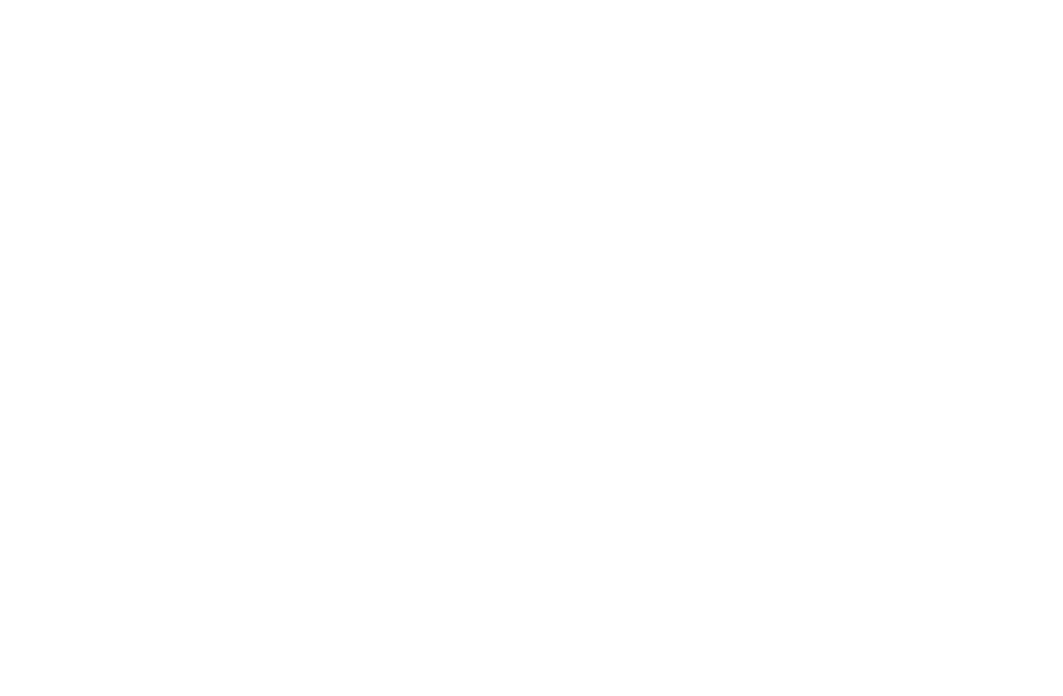
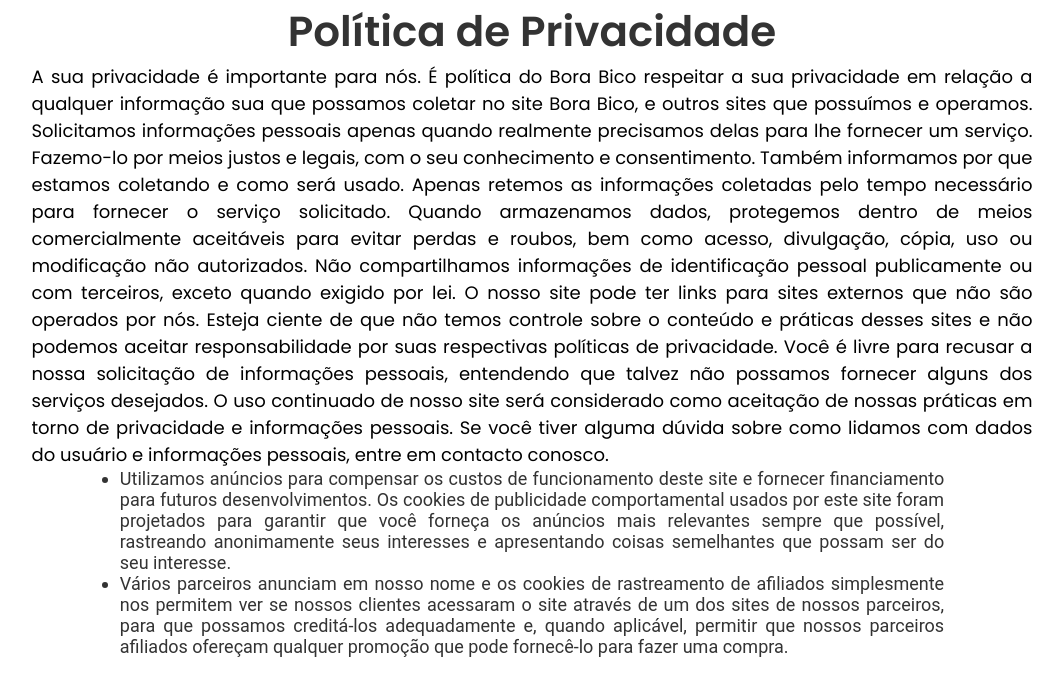
Before and after one commit to Jopolezi/Projeto-Integrador, a React (Vite) app in the folder frontend/: page /politicas in a window 1280 px wide. Before the commit this address had no page. Shown: the top 696 px of the page, without its empty margins (108-1171 px from the left). Built offline with nearby package versions, Linux system fonts and the light colour scheme; a web font is replaced by a local one.

Commit message:
policy page initialized

```diff
--- a/frontend/package.json
+++ b/frontend/package.json
@@ -24,6 +24,7 @@
     "react-number-format": "^5.4.4",
     "react-router-dom": "^7.4.0",
     "react-toastify": "^11.0.5",
+    "rsuite": "^5.82.0",
     "scrollreveal": "^4.0.9",
     "styled-components": "^6.1.16",
     "swiper": "^11.2.7"
--- a/frontend/src/main.jsx
+++ b/frontend/src/main.jsx
@@ -4,6 +4,7 @@
 import Home from './pages/home/home';
 import Login from './pages/login/login';
 import Register from './pages/register/register';
+import Politices from './pages/policy/Policy';
 import BicoPosting from './pages/posts/jobPost';
 import GlobalStyles from './styles/GlobalStyles';
 
@@ -18,6 +19,7 @@
         <Route path="/login" element={<Login />} />
         <Route path="/register" element={<Register />} />
         <Route path="/publicar-vaga" element={<BicoPosting />} />
+        <Route path="/politicas" element={<Politices />} />
       </Routes>
     </Router>
   </StrictMode>
--- a/frontend/src/pages/policy/Policy.jsx
+++ b/frontend/src/pages/policy/Policy.jsx
@@ -1,10 +1,32 @@
 import React from 'react'
+import * as S from "./styledPolitices"
 
 function Politices() {
 
     return (
         <>
+            <S.Container>
+                <S.Content>
+                    <S.Title>Política de Privacidade</S.Title>
 
+                    <S.Text>
+                        A sua privacidade é importante para nós. É política do Bora Bico respeitar a sua privacidade em relação a qualquer informação sua que possamos coletar no site Bora Bico, e outros sites que possuímos e operamos.
+                        Solicitamos informações pessoais apenas quando realmente precisamos delas para lhe fornecer um serviço. Fazemo-lo por meios justos e legais, com o seu conhecimento e consentimento. Também informamos por que estamos coletando e como será usado.
+                        Apenas retemos as informações coletadas pelo tempo necessário para fornecer o serviço solicitado. Quando armazenamos dados, protegemos dentro de meios comercialmente aceitáveis para evitar perdas e roubos, bem como acesso, divulgação, cópia, uso ou modificação não autorizados.
+                        Não compartilhamos informações de identificação pessoal publicamente ou com terceiros, exceto quando exigido por lei.
+                        O nosso site pode ter links para sites externos que não são operados por nós. Esteja ciente de que não temos controle sobre o conteúdo e práticas desses sites e não podemos aceitar responsabilidade por suas respectivas políticas de privacidade.
+                        Você é livre para recusar a nossa solicitação de informações pessoais, entendendo que talvez não possamos fornecer alguns dos serviços desejados.
+                        O uso continuado de nosso site será considerado como aceitação de nossas práticas em torno de privacidade e informações pessoais. Se você tiver alguma dúvida sobre como lidamos com dados do usuário e informações pessoais, entre em contacto conosco.
+                    </S.Text>
+
+                    <S.OrdenedList>
+                        <S.ListItem>Utilizamos anúncios para compensar os custos de funcionamento deste site e fornecer financiamento para futuros desenvolvimentos. Os cookies de publicidade comportamental usados por este site foram projetados para garantir que você forneça os anúncios mais relevantes sempre que possível, rastreando anonimamente seus interesses e apresentando coisas semelhantes que possam ser do seu interesse.</S.ListItem>
+                        <S.ListItem>Vários parceiros anunciam em nosso nome e os cookies de rastreamento de afiliados simplesmente nos permitem ver se nossos clientes acessaram o site através de um dos sites de nossos parceiros, para que possamos creditá-los adequadamente e, quando aplicável, permitir que nossos parceiros afiliados ofereçam qualquer promoção que pode fornecê-lo para fazer uma compra.</S.ListItem>
+                    </S.OrdenedList>
+
+
+                </S.Content>
+            </S.Container>
         </>
     )
 }
--- a/frontend/src/pages/policy/styledPolitices.js
+++ b/frontend/src/pages/policy/styledPolitices.js
@@ -1 +1,45 @@
-import styled from "styled-components";
+import styled from 'styled-components'
+import * as C from "../../styles/colors"
+import * as S from "../../styles/styledComponents"
+
+export const Title = styled.h1`
+font-size: 42px;
+font-weight: 600;
+font-family: "Poppins", sans-serif;
+color: ${C.colors.dark};
+`;
+
+export const Container = styled.div`
+${S.flexCenter};
+width: 100%;
+`;
+
+export const Content = styled.div`
+${S.flexCenter};
+flex-direction: column;
+padding: 0 4%;
+width: 100%;
+height: 100%;
+`;
+
+export const Text = styled.p`
+${S.flexCenter};
+font-size: 18px;
+font-family: "Poppins", sans-serif;
+text-align: justify;
+width: 85%;
+color: #000;
+`;
+
+export const OrdenedList = styled.ul`
+display: flex;
+flex-direction: column;
+width: 70%;
+text-align: justify;
+color: ${C.colors.dark};
+font-size: 18px;
+`;
+
+export const ListItem = styled.li`
+
+`;
--- a/frontend/src/styles/GlobalStyles.js
+++ b/frontend/src/styles/GlobalStyles.js
@@ -18,15 +18,6 @@
    scroll-behavior: smooth;
   }
 
-  a {
-    text-decoration: none;
-    color: var(--tertiary-color);
-  }
-
-  li {
-    list-style: none;
-}
-
 `;
 
 export default GlobalStyles;
```
Also changed, not shown: 1 other file (tests, documents, lock files or other folders).
